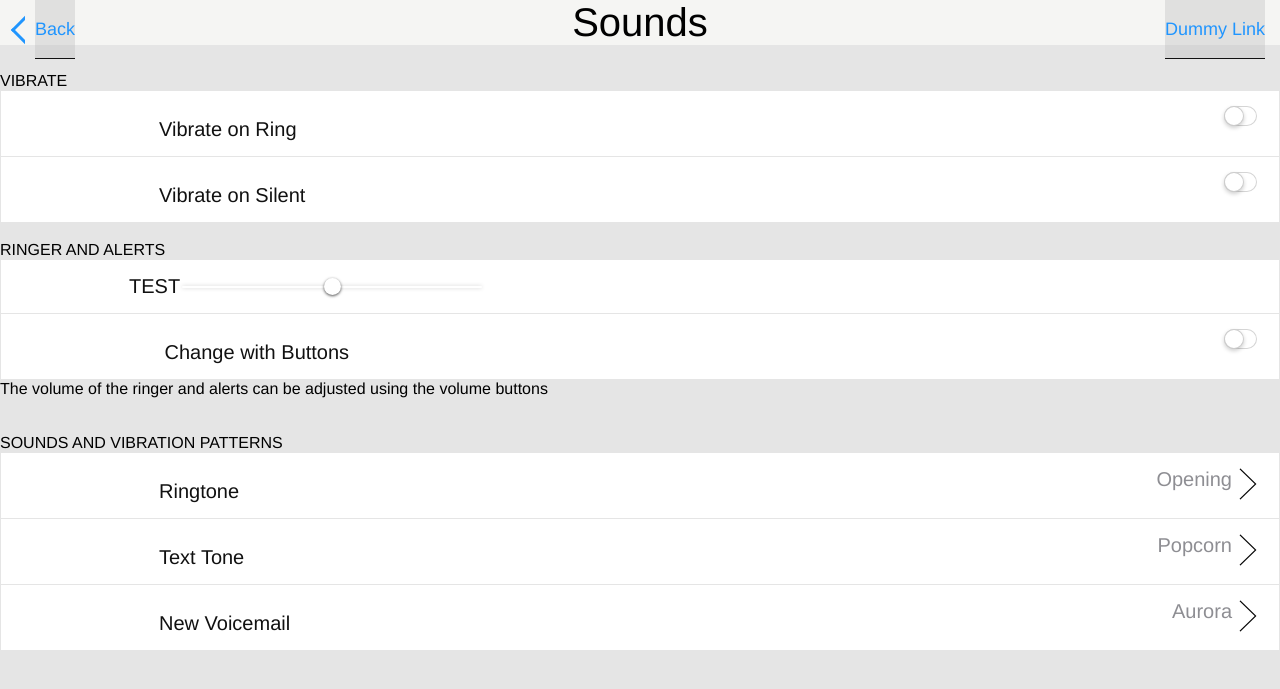
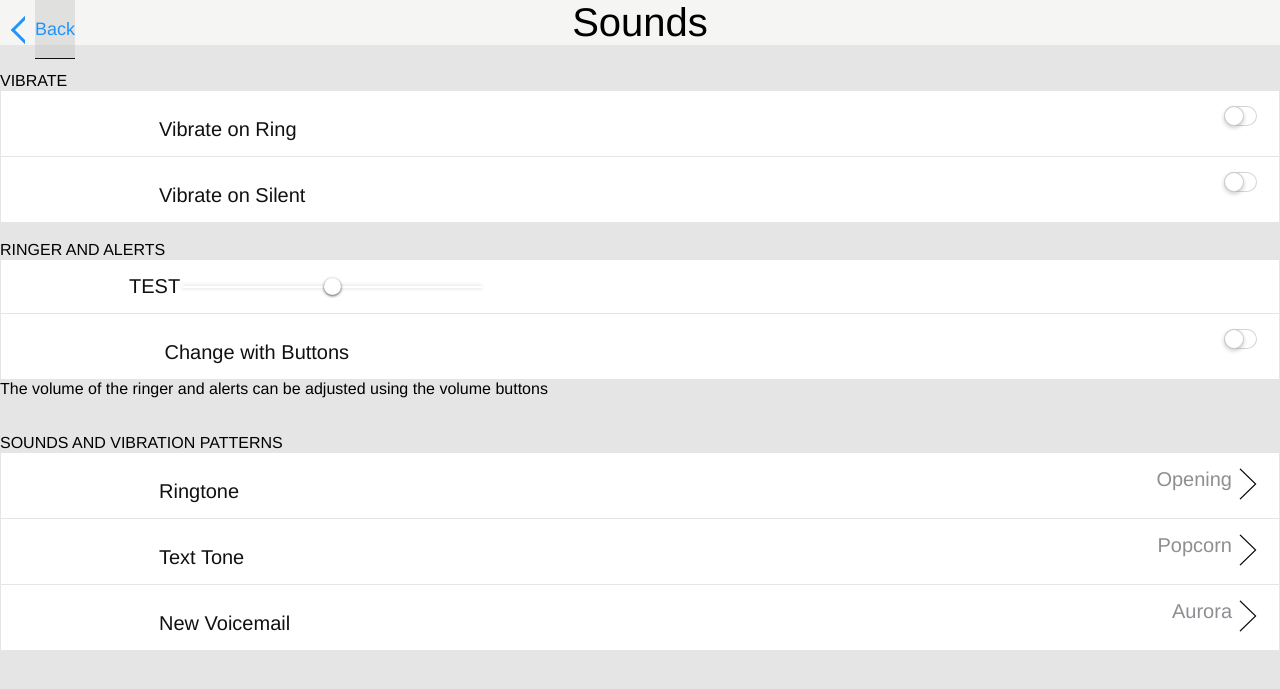
Before and after one commit to boffnoff/boffnoff.github.com, a Jekyll site: the page beta/sounds.html, which Jekyll copies as it is, in a window 1280 px wide. Shown: the top 689 px of the page. Built offline with Jekyll 4.4.1, drawn with Linux system fonts in a browser that asks for light colours.

Commit message:
removed the <span> tag that aligned right as i dont have a use for it

```diff
--- a/beta/general.html
+++ b/beta/general.html
@@ -19,7 +19,7 @@
     <h1 align="center">General</h1>
 
     <header><span class="left" style="position:fixed";><a href="index.html">Back</a></span>
-        <span class="right" style="position:fixed";><a href="#">Dummy Link</a></span></header>
+            </header>
 
 <div class="container">
 
--- a/beta/sounds.html
+++ b/beta/sounds.html
@@ -19,7 +19,7 @@
     <h1 align="center">Sounds</h1>
 
     <header><span class="left" style="position:fixed";><a href="index.html">Back</a></span>
-            <span class="right" style="position:fixed";><a href="#">Dummy Link</a></span></header>
+            </header>
 
 <div class="container">
 
```
